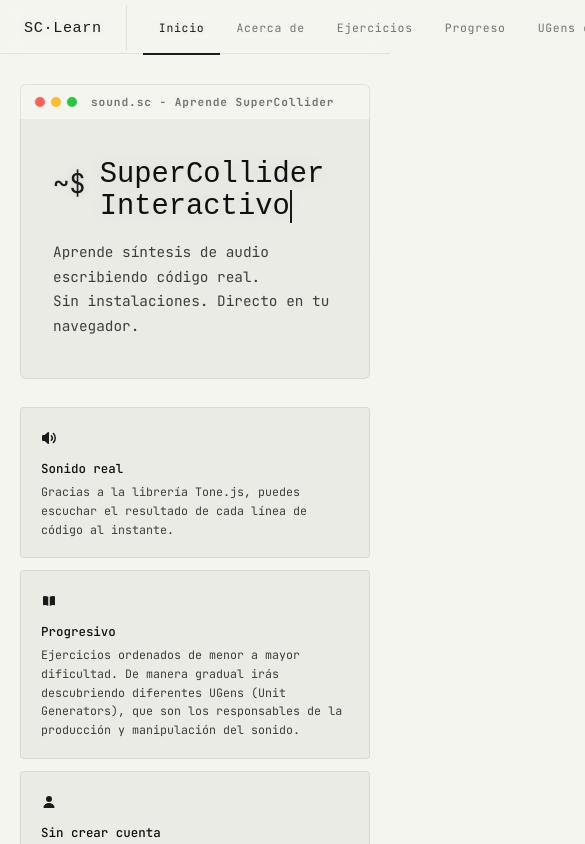
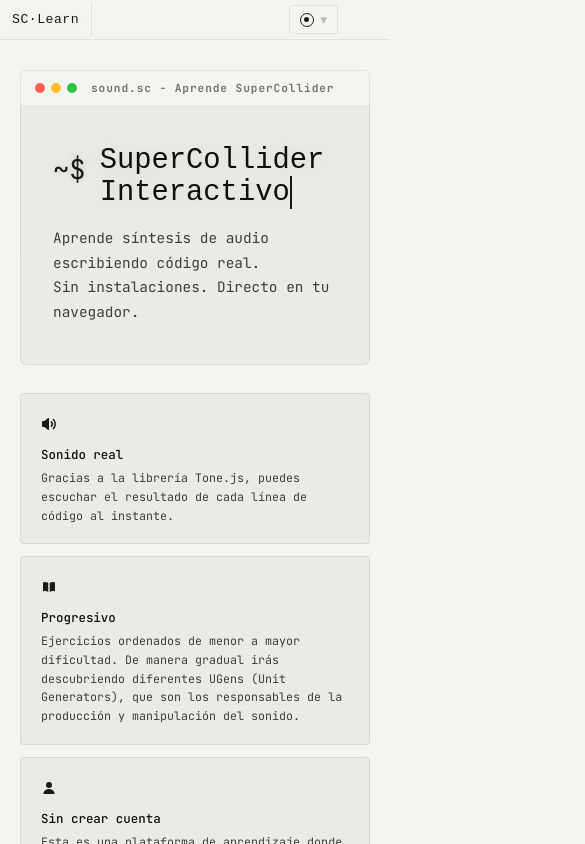
Before and after one commit to jmsanJS/supercollider-learn, a Next.js app: page / in a window 390 px wide. Shown: the top 844 px of the page, 585 px wide, since content can reach past the window. Built offline with nearby package versions, Linux system fonts and the light colour scheme.

Commit message:
feat: add burger menu to TopNavbar for tablet and phone

```diff
--- a/src/components/ThemeSelector/ThemeSelector.module.css
+++ b/src/components/ThemeSelector/ThemeSelector.module.css
@@ -109,3 +109,9 @@
   font-size: 0.8rem;
   color: var(--accent);
 }
+
+@media (max-width: 480px) {
+  .trigger_label {
+    display: none;
+  }
+}
--- a/src/components/TopNavbar/TopNavbar.module.css
+++ b/src/components/TopNavbar/TopNavbar.module.css
@@ -5,10 +5,25 @@
   display: flex;
   align-items: center;
   justify-content: space-between;
-  background: rgba(var(--bg-base));
+  background: var(--bg-base);
   border-bottom: 1px solid var(--border-subtle);
   backdrop-filter: blur(8px);
-  padding: 12px 24px;
+  padding: 0 24px;
+}
+
+.tabs_wrap {
+  display: flex;
+  align-items: center;
+  flex: 1;
+  min-width: 0;
+}
+
+.actions_wrap {
+  flex-shrink: 0;
+  display: flex;
+  align-items: center;
+  gap: 8px;
+  padding-left: 12px;
 }
 
 .logo_mark {
@@ -24,8 +39,6 @@
 }
 
 .tab_btn {
-  background: none;
-  border: none;
   font-family: "JetBrains Mono", monospace;
   font-size: 0.72rem;
   color: var(--text-muted);
@@ -46,3 +59,132 @@
   border-bottom-color: var(--accent);
   text-shadow: 0 0 8px var(--accent-glow);
 }
+
+/* ── Burger button ─────────────────────────────────────────────────────────── */
+.burger {
+  display: none;
+  flex-direction: column;
+  justify-content: center;
+  gap: 5px;
+  width: 32px;
+  height: 32px;
+  padding: 6px;
+  background: none;
+  border: none;
+  cursor: pointer;
+  flex-shrink: 0;
+}
+
+.burger span {
+  display: block;
+  height: 1.5px;
+  background: var(--text-muted);
+  border-radius: 1px;
+  transition: transform 0.2s ease, opacity 0.2s ease;
+  transform-origin: center;
+}
+
+.burger_open span:nth-child(1) {
+  transform: translateY(6.5px) rotate(45deg);
+}
+
+.burger_open span:nth-child(2) {
+  opacity: 0;
+}
+
+.burger_open span:nth-child(3) {
+  transform: translateY(-6.5px) rotate(-45deg);
+}
+
+/* ── Mobile dropdown menu ──────────────────────────────────────────────────── */
+.mobile_menu {
+  display: none;
+  position: absolute;
+  top: 100%;
+  left: 0;
+  right: 0;
+  background: var(--bg-base);
+  border-bottom: 1px solid var(--border-subtle);
+  flex-direction: column;
+  transform: translateY(-6px);
+  opacity: 0;
+  pointer-events: none;
+  transition: transform 0.18s ease, opacity 0.18s ease;
+}
+
+.mobile_menu_open {
+  transform: translateY(0);
+  opacity: 1;
+  pointer-events: auto;
+}
+
+.mobile_tab {
+  display: flex;
+  align-items: center;
+  gap: 12px;
+  padding: 14px 20px;
+  font-family: "JetBrains Mono", monospace;
+  font-size: 0.78rem;
+  color: var(--text-muted);
+  border-bottom: 1px solid var(--border-subtle);
+  transition: background 0.1s, color 0.1s;
+  letter-spacing: 0.05em;
+}
+
+.mobile_tab:last-child {
+  border-bottom: none;
+}
+
+.mobile_tab:hover {
+  background: var(--accent-dim);
+  color: var(--text-secondary);
+}
+
+.mobile_tab_active {
+  color: var(--accent);
+  background: var(--accent-dim);
+}
+
+.mobile_tab_sym {
+  color: var(--accent);
+  font-size: 0.6rem;
+}
+
+/* ── Backdrop overlay ──────────────────────────────────────────────────────── */
+.overlay {
+  position: fixed;
+  inset: 0;
+  z-index: 99;
+  background: rgba(0, 0, 0, 0.25);
+}
+
+/* ── Responsive ────────────────────────────────────────────────────────────── */
+@media (max-width: 868px) {
+  .topbar {
+    padding: 4px 16px;
+  }
+  .logo_mark {
+    font-size: 0.88rem;
+    padding: 12px 14px 12px 0;
+    margin-right: 0;
+  }
+  .tab_btn {
+    display: none;
+  }
+  .burger {
+    display: flex;
+  }
+  .mobile_menu {
+    display: flex;
+  }
+}
+
+@media (max-width: 480px) {
+  .topbar {
+    padding: 2px 12px;
+  }
+  .logo_mark {
+    font-size: 0.82rem;
+    padding: 10px 12px 10px 0;
+  }
+}
--- a/src/components/TopNavbar/TopNavbar.tsx
+++ b/src/components/TopNavbar/TopNavbar.tsx
@@ -5,13 +5,15 @@ import Link from "next/link";
 import ThemeSelector from "../ThemeSelector/ThemeSelector";
 import { TopNavbarTab } from "@/types";
 import { usePathname } from "next/navigation";
-import { useEffect } from "react";
+import { useEffect, useState } from "react";
 
 export default function TopNavbar() {
   const path = usePathname();
+  const [menuOpen, setMenuOpen] = useState(false);
 
   useEffect(() => {
     window.scrollTo({ top: 0, left: 0, behavior: "auto" });
+    setMenuOpen(false);
   }, [path]);
 
   const tabs: TopNavbarTab[] = [
@@ -24,8 +26,9 @@ export default function TopNavbar() {
   ];
 
   return (
+    <>
       <nav className={styles.topbar}>
-      <div>
+        <div className={styles.tabs_wrap}>
           <Link href="/" className={styles.logo_mark}>
             SC·Learn
           </Link>
@@ -39,9 +42,39 @@ export default function TopNavbar() {
             </Link>
           ))}
         </div>
-      <div>
+
+        <div className={styles.actions_wrap}>
           <ThemeSelector />
+          <button
+            className={`${styles.burger} ${menuOpen ? styles.burger_open : ""}`}
+            onClick={() => setMenuOpen((v) => !v)}
+            aria-label="Toggle menu"
+            aria-expanded={menuOpen}
+          >
+            <span />
+            <span />
+            <span />
+          </button>
+        </div>
+
+        <div className={`${styles.mobile_menu} ${menuOpen ? styles.mobile_menu_open : ""}`}>
+          {tabs.map((t) => (
+            <Link
+              key={t.id}
+              href={t.path}
+              className={`${styles.mobile_tab} ${path === t.path ? styles.mobile_tab_active : ""}`}
+              onClick={() => setMenuOpen(false)}
+            >
+              <span className={styles.mobile_tab_sym}>▸</span>
+              {t.label}
+            </Link>
+          ))}
         </div>
       </nav>
+
+      {menuOpen && (
+        <div className={styles.overlay} onClick={() => setMenuOpen(false)} />
+      )}
+    </>
   );
 }
```
Lines whose indentation alone changed are shown as unchanged.
